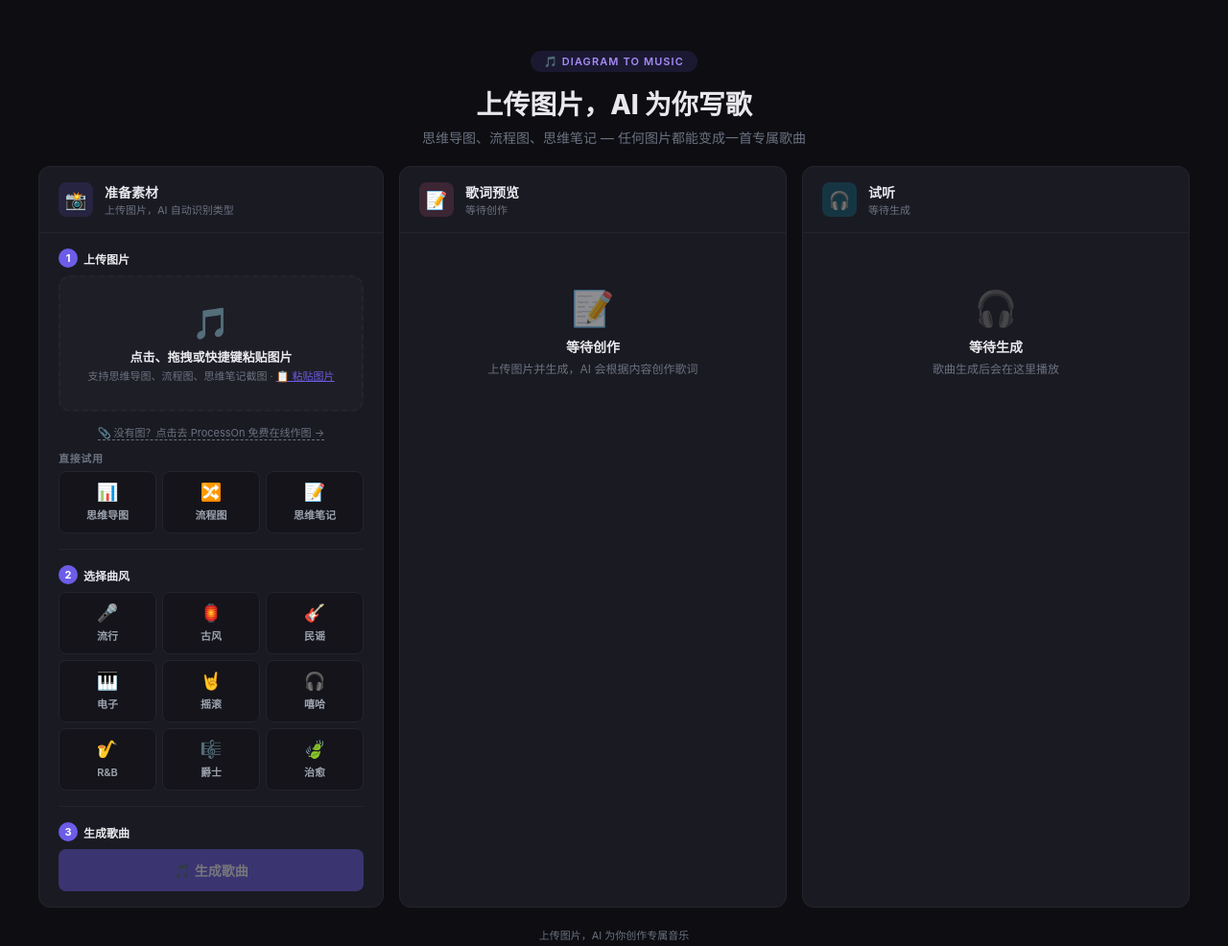
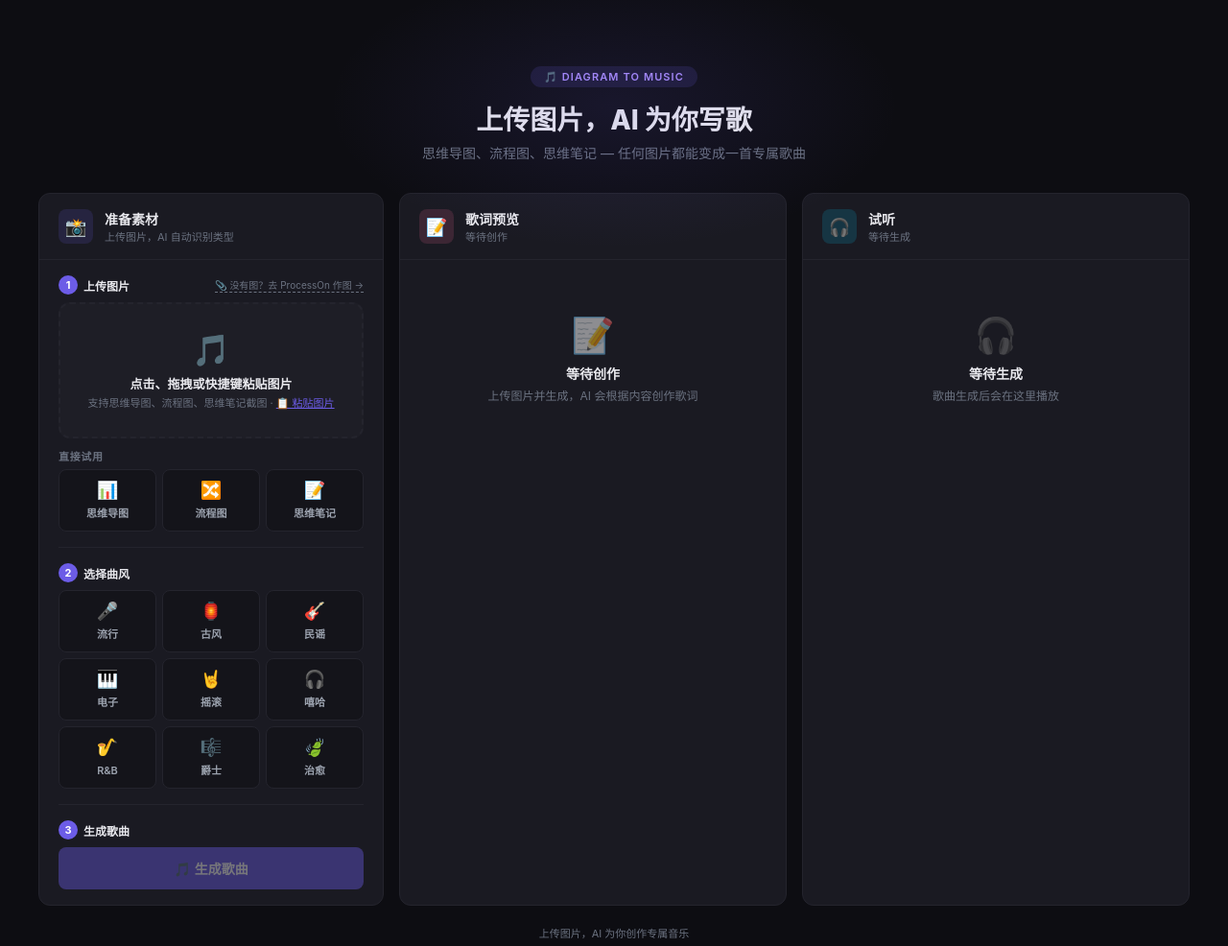
Before and after one commit to mindmapmaster/diagram-to-music, a Flask app: page / in a window 1280 px wide. Shown: the top 986 px of the page at 96% size. Run offline with Flask 3, Linux system fonts and the light colour scheme.

Commit message:
Move ProcessOn link to step 1 row, add utm suffix, restore hero purple glow

```diff
--- a/templates/index.html
+++ b/templates/index.html
@@ -17,7 +17,8 @@ body { background:var(--bg); color:var(--text); font-family:-apple-system,BlinkM
 .container { max-width:1200px; margin:0 auto; }
 
 /* Hero */
-.hero { text-align:center; padding:32px 0 20px; }
+.hero { text-align:center; padding:48px 0 32px; position:relative; }
+.hero::before { content:''; position:absolute; top:-60px; left:50%; transform:translateX(-50%); width:600px; height:300px; background:radial-gradient(ellipse,rgba(108,92,231,0.12),transparent 70%); pointer-events:none; }
 .hero-badge { display:inline-block; background:rgba(108,92,231,0.15); color:#A78BFA; padding:4px 14px; border-radius:20px; font-size:11px; font-weight:600; letter-spacing:0.1em; margin-bottom:12px; }
 .hero-title { font-size:28px; font-weight:800; margin-bottom:6px; }
 .hero-desc { color:var(--text-muted); font-size:14px; }
@@ -137,7 +138,7 @@ body { background:var(--bg); color:var(--text); font-family:-apple-system,BlinkM
                 </div>
             </div>
             <div class="card-body">
-                <div class="step-row"><span class="step-num">1</span><span class="step-label">上传图片</span></div>
+                <div class="step-row"><span class="step-num">1</span><span class="step-label">上传图片</span><a href="https://www.processon.com?utm_source=diagram2music" target="_blank" style="margin-left:auto;font-size:10px;color:var(--text-muted);text-decoration:none;border-bottom:1px dashed var(--text-muted);white-space:nowrap;">📎 没有图？去 ProcessOn 作图 →</a></div>
                 <div class="upload-zone" id="uploadZone" onclick="document.getElementById('fileInput').click()">
                     <span class="upload-icon">🎵</span>
                     <div class="upload-text" id="uploadText">点击、拖拽或快捷键粘贴图片</div>
@@ -149,10 +150,6 @@ body { background:var(--bg); color:var(--text); font-family:-apple-system,BlinkM
                     <img id="previewImg" src="" alt="">
                     <div class="preview-badge">已选择<span class="preview-clear" onclick="resetAll()">✕ 清除</span></div>
                     <a class="preview-link" id="viewLink" target="_blank" style="display:none;">📎 查看原图</a>
-                </div>
-
-                <div style="text-align:center;margin-top:10px;">
-                    <a href="https://www.processon.com" target="_blank" style="font-size:11px;color:var(--text-muted);text-decoration:none;border-bottom:1px dashed var(--text-muted);">📎 没有图？点击去 ProcessOn 免费在线作图 →</a>
                 </div>
 
                 <div style="margin-top:10px;" id="sampleSection">
@@ -253,7 +250,7 @@ body { background:var(--bg); color:var(--text); font-family:-apple-system,BlinkM
                 <div class="style-card" onclick="loadSample('mindmap')" style="flex:1;"><span class="style-emoji">📊</span><span class="style-name">思维导图样例</span></div>
                 <div class="style-card" onclick="loadSample('flowchart')" style="flex:1;"><span class="style-emoji">🔀</span><span class="style-name">流程图样例</span></div>
             </div>
-            <div style="font-size:11px;color:var(--text-muted);margin-top:2px;">没有图？去 <a href="https://www.processon.com" target="_blank" style="color:#A78BFA;">ProcessOn</a> 免费在线作图</div>
+            <div style="font-size:11px;color:var(--text-muted);margin-top:2px;">没有图？去 <a href="https://www.processon.com?utm_source=diagram2music" target="_blank" style="color:#A78BFA;">ProcessOn</a> 免费在线作图</div>
         </div>
     </div>
 </div>
@@ -268,7 +265,7 @@ var forceMode = false;
 
 // ===== 样例数据 =====
 var SAMPLE_FILES = {mindmap:'/static/sample_mindmap.svg',flowchart:'/static/sample_flowchart.svg',notes:'/static/sample_notes.png'};
-var SAMPLE_VIEWS = {mindmap:'https://www.processon.com/view/695b920c4e3bc00c5538c3ab',flowchart:'https://www.processon.com/view/69d761ce50f07d20c7ecb978',notes:'https://www.processon.com/view/62f1fcc5f346fb49413cbb96'};
+var SAMPLE_VIEWS = {mindmap:'https://www.processon.com/view/695b920c4e3bc00c5538c3ab?utm_source=diagram2music',flowchart:'https://www.processon.com/view/69d761ce50f07d20c7ecb978?utm_source=diagram2music',notes:'https://www.processon.com/view/62f1fcc5f346fb49413cbb96?utm_source=diagram2music'};
 
 function selectStyle(el) {
     var all = document.querySelectorAll('.style-card');
```
